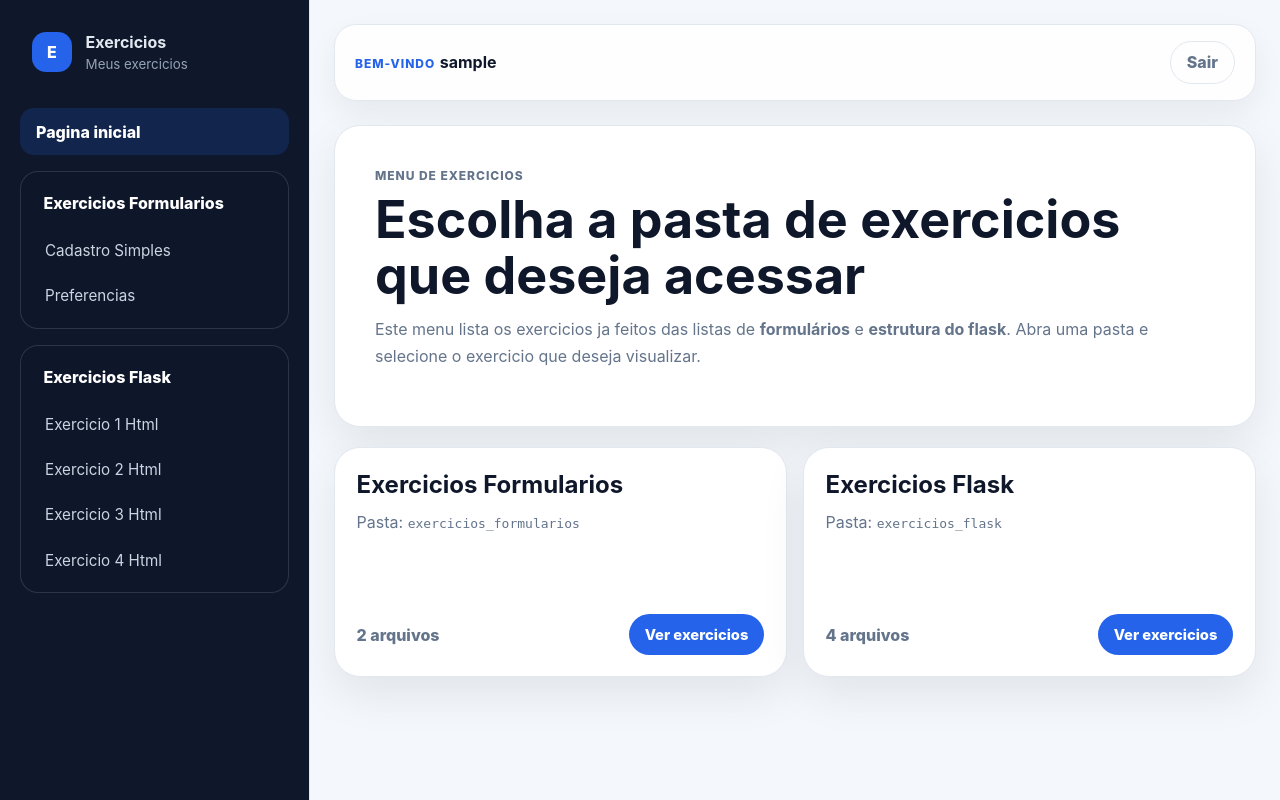
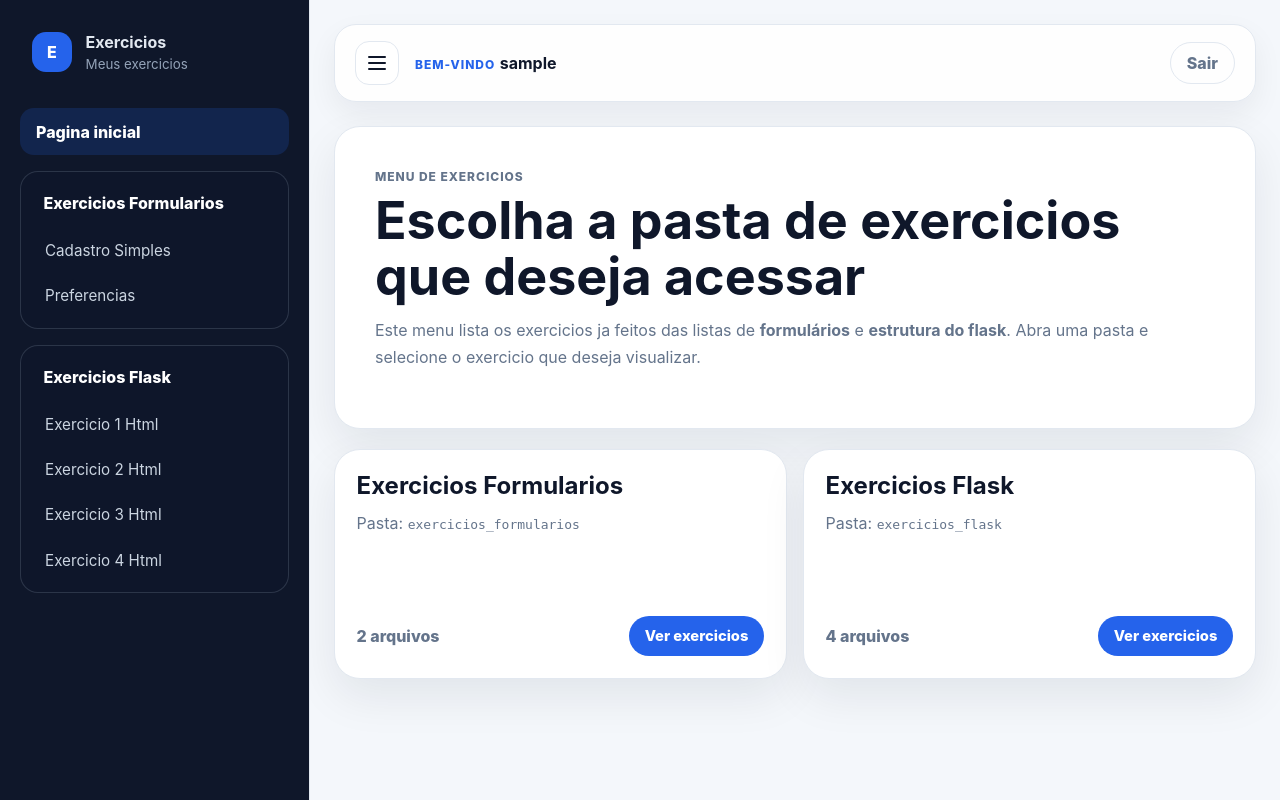
Before and after one commit to maglock009/exercicios_css, a Flask app: page /inicio in a window 1280 px wide. Run offline with Flask 3, Linux system fonts and the light colour scheme; the visitor is signed in with stand-in values (Sample User, id 1).

Commit message:
home: adiciona sidebar retratavel com botao de recolher/expandir
Co-authored-by: maglock009 <maglock009@users.noreply.github.com>

```diff
--- a/static/styles.css
+++ b/static/styles.css
@@ -177,17 +177,32 @@ p {
   display: grid;
   min-height: 100vh;
   grid-template-columns: 310px minmax(0, 1fr);
+  transition: grid-template-columns 0.25s ease;
+}
+
+.app-shell.sidebar-collapsed {
+  grid-template-columns: 0 minmax(0, 1fr);
 }
 
 .sidebar {
   position: sticky;
   top: 0;
   height: 100vh;
+  overflow-x: hidden;
   overflow-y: auto;
   padding: 1.25rem;
   border-right: 1px solid var(--border);
   background: #0f172a;
   color: #e2e8f0;
+  transition: padding 0.25s ease, opacity 0.2s ease;
+}
+
+.app-shell.sidebar-collapsed .sidebar {
+  padding-right: 0;
+  padding-left: 0;
+  border-right: 0;
+  opacity: 0;
+  pointer-events: none;
 }
 
 .sidebar-brand {
@@ -272,6 +287,67 @@ p {
   border-radius: 22px;
   background: rgba(255, 255, 255, 0.88);
   box-shadow: 0 12px 30px rgba(15, 23, 42, 0.06);
+}
+
+.topbar-left {
+  display: flex;
+  align-items: center;
+  gap: 1rem;
+}
+
+.sidebar-toggle {
+  display: inline-grid;
+  place-items: center;
+  width: 2.75rem;
+  height: 2.75rem;
+  flex: 0 0 auto;
+  padding: 0;
+  border: 1px solid var(--border);
+  border-radius: 14px;
+  background: #ffffff;
+  color: var(--text);
+  cursor: pointer;
+  transition: border-color 0.2s ease, background 0.2s ease;
+}
+
+.sidebar-toggle:hover {
+  border-color: var(--primary);
+  color: var(--primary);
+}
+
+.sidebar-toggle:focus-visible {
+  outline: none;
+  border-color: var(--primary);
+  box-shadow: 0 0 0 4px rgba(37, 99, 235, 0.14);
+}
+
+.sidebar-toggle-icon,
+.sidebar-toggle-icon::before,
+.sidebar-toggle-icon::after {
+  display: block;
+  width: 1.15rem;
+  height: 2px;
+  border-radius: 999px;
+  background: currentColor;
+}
+
+.sidebar-toggle-icon {
+  position: relative;
+}
+
+.sidebar-toggle-icon::before,
+.sidebar-toggle-icon::after {
+  content: "";
+  position: absolute;
+  left: 0;
+}
+
+.sidebar-toggle-icon::before {
+  top: -6px;
+}
+
+.sidebar-toggle-icon::after {
+  top: 6px;
 }
 
 .logout-link {
--- a/templates/base.html
+++ b/templates/base.html
@@ -9,7 +9,7 @@
   <body class="{% block body_class %}{% endblock %}">
     {% if session.get("is_authenticated") %}
       <div class="app-shell">
-        <aside class="sidebar" aria-label="Navegacao dos exercicios feitos">
+        <aside id="sidebar" class="sidebar" aria-label="Navegacao dos exercicios feitos">
           <a class="sidebar-brand" href="{{ url_for('home') }}">
             <span class="brand-mark">E</span>
             <span>
@@ -47,9 +47,20 @@
 
         <main class="content">
           <header class="topbar">
-            <div>
-              <span class="eyebrow">Bem-vindo</span>
-              <strong>{{ session.get("username") }}</strong>
+            <div class="topbar-left">
+              <button
+                type="button"
+                class="sidebar-toggle"
+                aria-label="Recolher ou expandir o menu lateral"
+                aria-controls="sidebar"
+                aria-expanded="true"
+              >
+                <span class="sidebar-toggle-icon" aria-hidden="true"></span>
+              </button>
+              <div>
+                <span class="eyebrow">Bem-vindo</span>
+                <strong>{{ session.get("username") }}</strong>
+              </div>
             </div>
             <a class="logout-link" href="{{ url_for('logout') }}">Sair</a>
           </header>
@@ -57,6 +68,36 @@
           {% block content %}{% endblock %}
         </main>
       </div>
+      <script>
+        (function () {
+          var shell = document.querySelector(".app-shell");
+          var toggle = document.querySelector(".sidebar-toggle");
+          if (!shell || !toggle) {
+            return;
+          }
+
+          var STORAGE_KEY = "sidebar-collapsed";
+
+          function applyState(collapsed) {
+            shell.classList.toggle("sidebar-collapsed", collapsed);
+            toggle.setAttribute("aria-expanded", String(!collapsed));
+          }
+
+          try {
+            applyState(window.localStorage.getItem(STORAGE_KEY) === "true");
+          } catch (err) {
+            applyState(false);
+          }
+
+          toggle.addEventListener("click", function () {
+            var collapsed = !shell.classList.contains("sidebar-collapsed");
+            applyState(collapsed);
+            try {
+              window.localStorage.setItem(STORAGE_KEY, String(collapsed));
+            } catch (err) {}
+          });
+        })();
+      </script>
     {% else %}
       {% block public_content %}{% endblock %}
     {% endif %}
```
